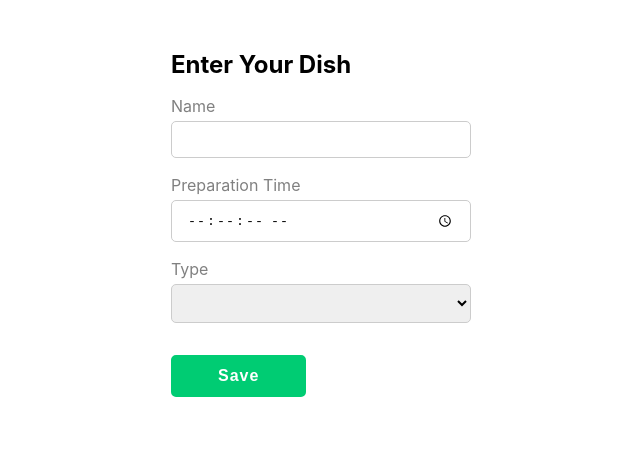
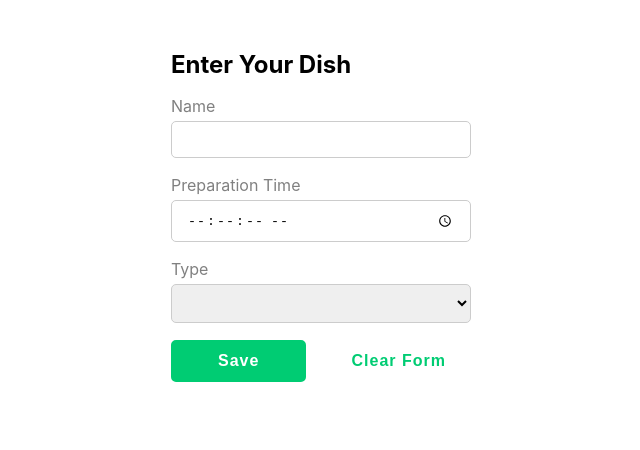
Before and after one commit to alexsznejder/React-redux-form, a React app: page / in a window 1280 px wide. Shown: the whole page, without its empty margins (319-959 px from the left). Built offline with nearby package versions, Linux system fonts and the light colour scheme.

Commit message:
Added clear button

```diff
--- a/src/components/ValidationForm.css
+++ b/src/components/ValidationForm.css
@@ -31,17 +31,21 @@
   text-align: center;
 }
 
+.buttonContainer {
+  display: flex;
+  align-items: center;
+  margin-top: 15px;
+  justify-content: space-between;
+}
+
 .buttonContainer button.saveButton {
   letter-spacing: 1px;
-  margin-top: 15px;
   font-size: 16px;
   color: white;
-  /* background-color: #ff7a24; */
   background-color: #00cc73;
   font-weight: bold;
   padding: 10px 45px;
   border: 2px solid #00cc73;
-  /* border: 2px solid #ff7a24; */
   border-radius: 5px;
   transition: 0.3s;
 }
@@ -49,6 +53,18 @@
 .buttonContainer button.saveButton:hover {
   background-color: #008048;
   border: 2px solid #008048;
-  /* background-color: #e85220; */
-  /* border: 2px solid #e85220; */
 }
+
+.buttonContainer button.resetButton {
+  padding-right: 25px;
+  border: none;
+  background-color: #fff;
+  color: #00cc73;
+  font-size: 16px;
+  letter-spacing: 1px;
+  font-weight: bold;
+}
+
+.buttonContainer button.resetButton:hover {
+  color: #008048;
+}
--- a/src/components/ValidationForm.js
+++ b/src/components/ValidationForm.js
@@ -28,7 +28,7 @@ const renderField = ({
 );
 
 let ValidationForm = props => {
-  const { handleSubmit, submitting, typeValue } = props;
+  const { handleSubmit, submitting, typeValue, reset, pristine } = props;
   // const [time, setTime] = useState("00:00:00");
 
   const typeInputs = () => {
@@ -99,6 +99,14 @@ let ValidationForm = props => {
         <button className="saveButton" type="submit" disabled={submitting}>
           Save
         </button>
+        <button
+          className="resetButton"
+          type="button"
+          disabled={pristine || submitting}
+          onClick={reset}
+        >
+          Clear Form
+        </button>
       </div>
     </form>
   );
--- a/src/components/submit.js
+++ b/src/components/submit.js
@@ -12,7 +12,6 @@ async function submitToSever(values) {
         body: JSON.stringify(values)
       }
     );
-
     let responseJson = await response.json();
     return responseJson;
   } catch (error) {
@@ -20,7 +19,7 @@ async function submitToSever(values) {
   }
 }
 
-const submit = values => {
+function submit(values) {
   if (!values.name)
     throw new SubmissionError({
       name: "Required!"
@@ -62,6 +61,6 @@ const submit = values => {
       });
   }
   submitToSever(values);
-};
+}
 
 export default submit;
```
